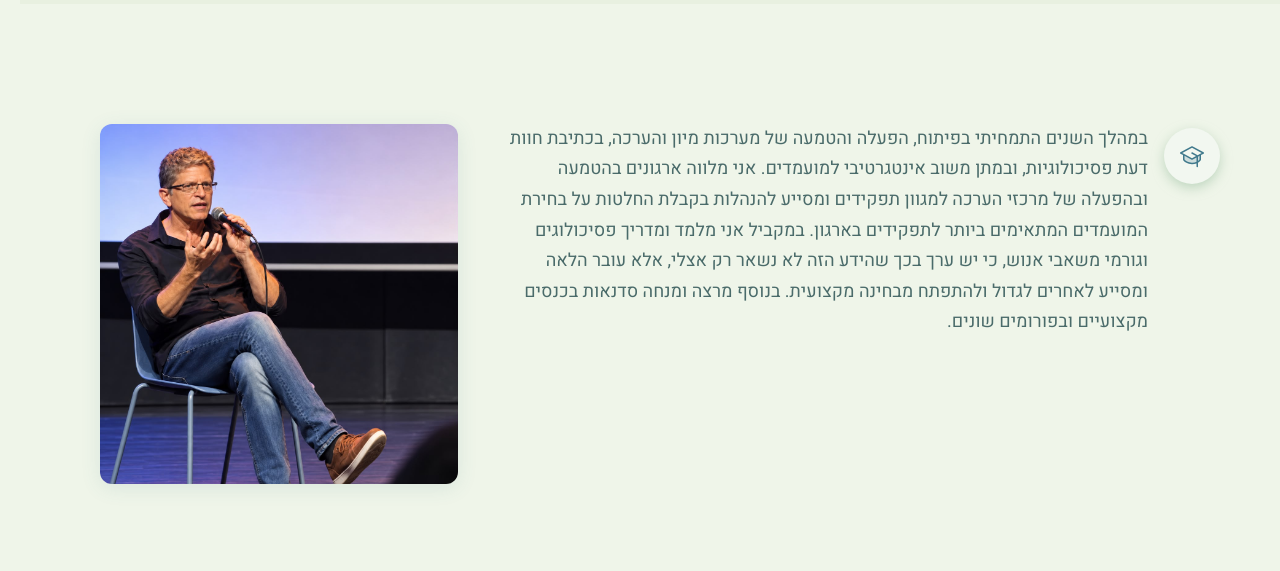
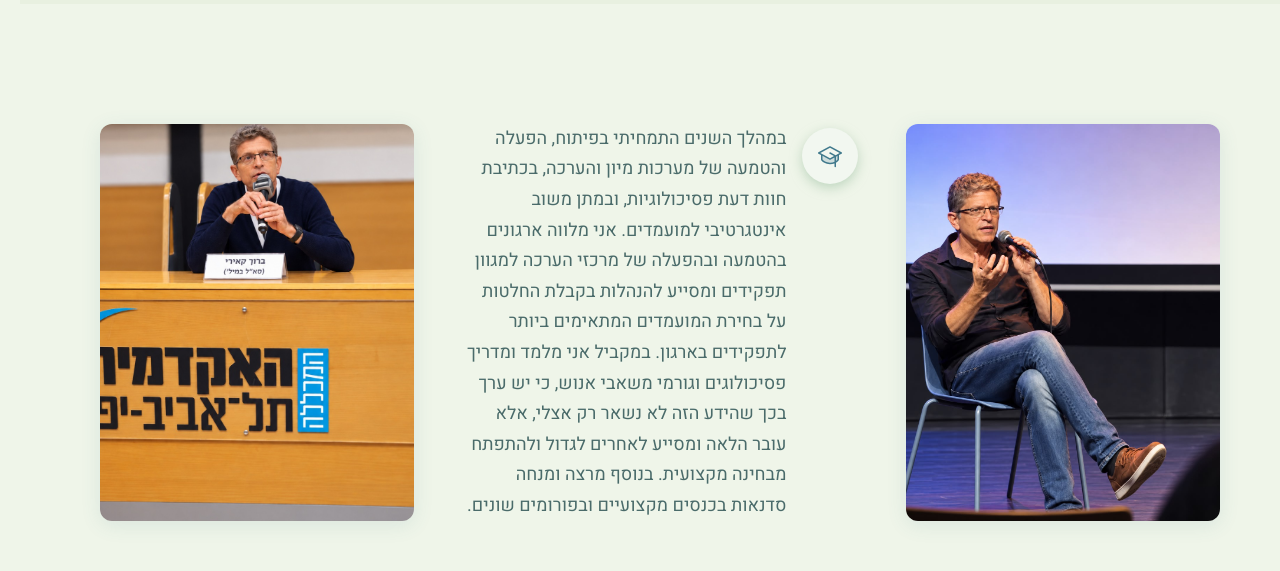
Before and after one commit to zilmanalex-pm/baruch-kairy-site, a Next.js app: page /about in a window 1280 px wide. Shown: the part 1380-1951 px from the top of the page. Built offline with nearby package versions, Linux system fonts and the light colour scheme; no server answers.

Commit message:
Both conference photos flanking Section 3 text, clinic only in Section 4

```diff
--- a/src/app/about/page.tsx
+++ b/src/app/about/page.tsx
@@ -115,13 +115,26 @@ export default function AboutPage() {
         </div>
       </ScrollReveal>
 
-      {/* Section 3 — Closing narrative + conference photo (bg) */}
+      {/* Section 3 — Closing narrative with conference photos on both sides (bg) */}
       <ScrollReveal>
         <div className="relative bg-bg">
           <div className="relative z-[2]">
             <Section background="none">
               <div className="flex flex-col lg:flex-row gap-xl lg:gap-2xl items-stretch max-w-[var(--max-width)]">
-                {/* Text column */}
+                {/* Conference photo 1 (right side visually in RTL) */}
+                <div className="w-full lg:w-[28%] flex-shrink-0">
+                  <div className="relative w-full h-full min-h-[360px] rounded-lg overflow-hidden shadow-[0_4px_20px_rgba(64,121,140,0.12)]">
+                    <Image
+                      src={ABOUT.conferencePhotos[0].src}
+                      alt={ABOUT.conferencePhotos[0].alt}
+                      fill
+                      className="object-cover"
+                      sizes="(max-width: 1024px) 100vw, 28vw"
+                    />
+                  </div>
+                </div>
+
+                {/* Text column (center) */}
                 <div className="flex-1">
                   <div className="flex gap-md items-start text-lg leading-[1.7] text-text-secondary">
                     <div className="flex-shrink-0 mt-1">
@@ -133,15 +146,15 @@ export default function AboutPage() {
                   </div>
                 </div>
 
-                {/* Conference photo */}
-                <div className="w-full lg:w-[32%] flex-shrink-0">
+                {/* Conference photo 2 (left side visually in RTL) */}
+                <div className="w-full lg:w-[28%] flex-shrink-0">
                   <div className="relative w-full h-full min-h-[360px] rounded-lg overflow-hidden shadow-[0_4px_20px_rgba(64,121,140,0.12)]">
                     <Image
-                      src={ABOUT.conferencePhotos[0].src}
-                      alt={ABOUT.conferencePhotos[0].alt}
+                      src={ABOUT.conferencePhotos[1].src}
+                      alt={ABOUT.conferencePhotos[1].alt}
                       fill
                       className="object-cover"
-                      sizes="(max-width: 1024px) 100vw, 32vw"
+                      sizes="(max-width: 1024px) 100vw, 28vw"
                     />
                   </div>
                 </div>
@@ -184,24 +197,15 @@ export default function AboutPage() {
                   </div>
                 </div>
 
-                {/* Photo column */}
-                <div className="w-full lg:w-[38%] flex-shrink-0 flex flex-col gap-lg">
-                  <div className="relative aspect-[3/4] rounded-lg overflow-hidden shadow-[0_4px_20px_rgba(64,121,140,0.12)]">
-                    <Image
-                      src={ABOUT.conferencePhotos[1].src}
-                      alt={ABOUT.conferencePhotos[1].alt}
-                      fill
-                      className="object-cover"
-                      sizes="(max-width: 1024px) 100vw, 38vw"
-                    />
-                  </div>
-                  <div className="relative aspect-[4/3] rounded-lg overflow-hidden shadow-[0_4px_20px_rgba(64,121,140,0.12)]">
+                {/* Photo column — clinic */}
+                <div className="w-full lg:w-[32%] flex-shrink-0">
+                  <div className="relative w-full h-full min-h-[360px] rounded-lg overflow-hidden shadow-[0_4px_20px_rgba(64,121,140,0.12)]">
                     <Image
                       src={ABOUT.clinicPhoto.src}
                       alt={ABOUT.clinicPhoto.alt}
                       fill
                       className="object-cover"
-                      sizes="(max-width: 1024px) 100vw, 38vw"
+                      sizes="(max-width: 1024px) 100vw, 32vw"
                     />
                   </div>
                 </div>
```
